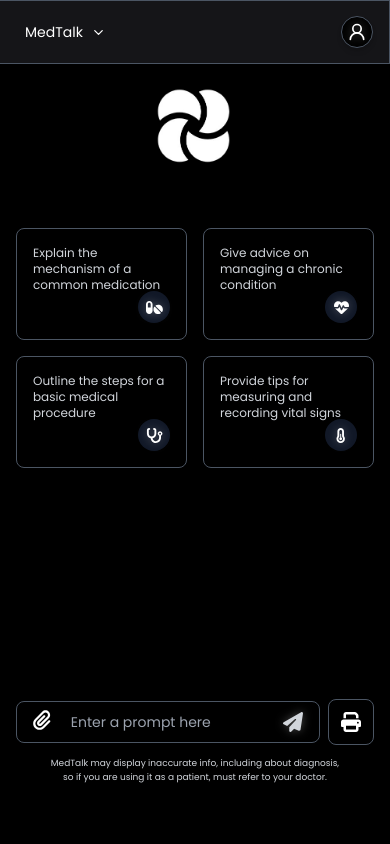
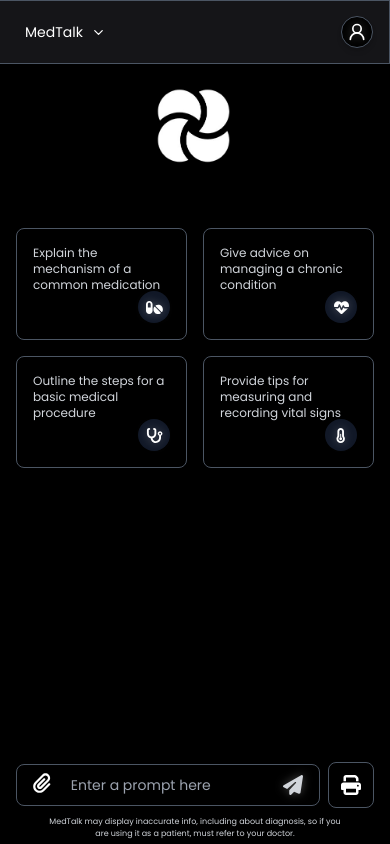
Before and after one commit to ahmadafzal007/MedTalk-React-app, a React (Vite) app: page /main in a window 390 px wide. Built offline with nearby package versions, Linux system fonts and the light colour scheme; a web font is replaced by a local one; what @react-pdf/renderer would draw is missing.

Commit message:
ChatInput padding updated

```diff
--- a/src/components/chatDashboard/Main/ChatInput.jsx
+++ b/src/components/chatDashboard/Main/ChatInput.jsx
@@ -42,7 +42,7 @@ const ChatInput = ({ prompt, setPrompt, handleSendPrompt, isGenerating }) => {
   }
 
   return (
-    <div className='absolute font-poppins mb-12 md:mb-0 bottom-0 left-0 flex flex-col items-center bg-black right-0 mx-auto max-w-screen  px-4 py-3 md:px-6 md:py-4 backdrop-blur-sm'>
+    <div className='absolute font-poppins md:mb-0 bottom-0 left-0 flex flex-col items-center bg-black right-0 mx-auto max-w-screen  px-4 py-0  md:px-6 md:py-4 backdrop-blur-sm'>
 
       <div className='flex justify-center items-center gap-x-2'>
 
@@ -88,7 +88,7 @@ const ChatInput = ({ prompt, setPrompt, handleSendPrompt, isGenerating }) => {
           ref={inputRef} // Attach the ref to the input field
           onChange={(e) => setPrompt(e.target.value)}
           onKeyDown={(e) => e.key === 'Enter' && handleSendPrompt()}
-          className='flex-1 ml-2 text-white w-[200px] md:w-[400px] lg:w-[600px] md:h-[30px] border-none bg-transparent font-normal text-sm outline-none'
+          className='flex-1 ml-2 text-white w-[200px] md:w-[400px] lg:w-[600px] md:h-[30px]  border-none bg-transparent font-normal text-sm outline-none'
           type='text'
           placeholder='Enter a prompt here'
           value={prompt}
@@ -123,7 +123,7 @@ const ChatInput = ({ prompt, setPrompt, handleSendPrompt, isGenerating }) => {
           </div>
 
 
-      <p className='mt-3 w-[300px] md:w-[400px] lg:w-[600px]  md:ml-4 text-center text-[9px]  text-gray-300'>
+      <p className='mt-2 mb-1 w-[300px] md:w-[400px] lg:w-[600px]  md:ml-4 text-center md:text-[9px] text-[8px]  text-gray-300'>
         MedTalk may display inaccurate info, including about diagnosis, so if
         you are using it as a patient, must refer to your doctor.
       </p>
```
